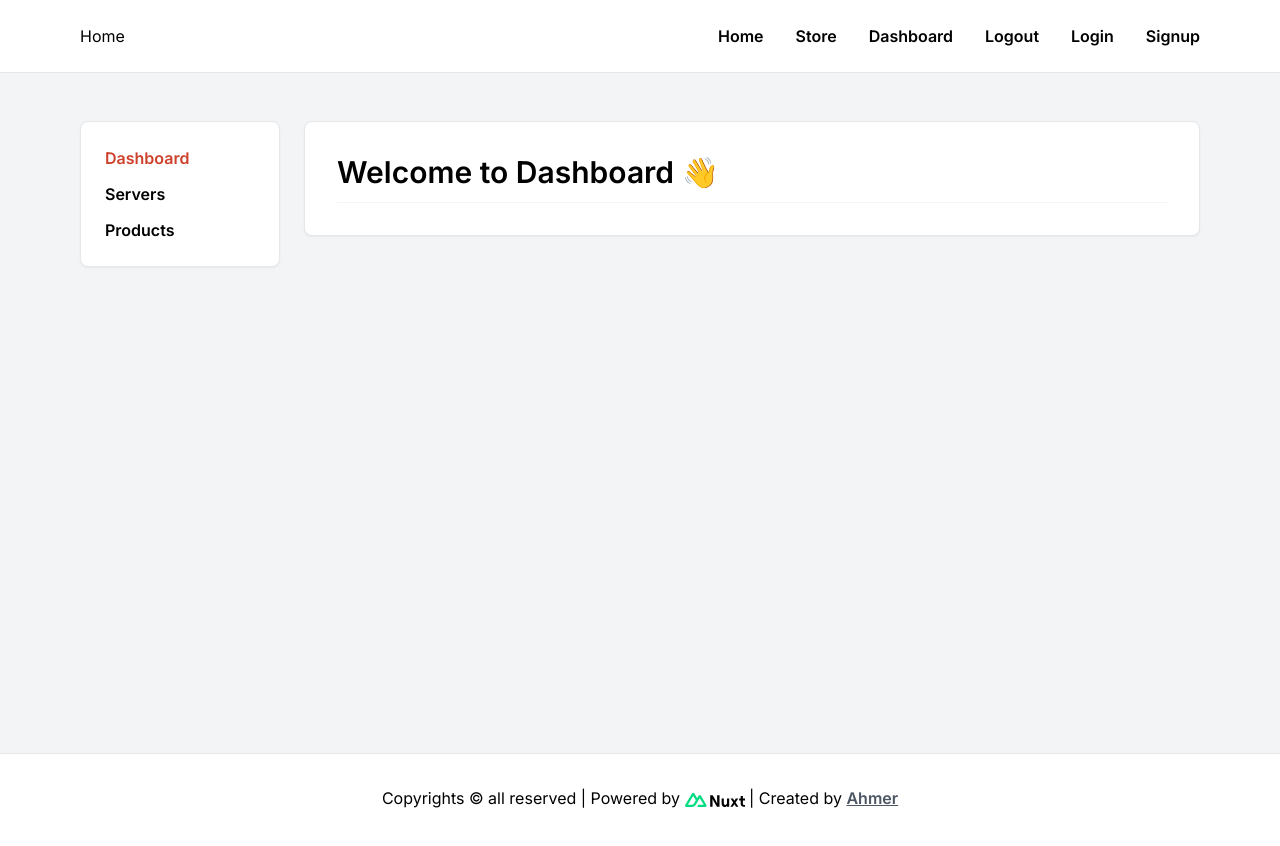
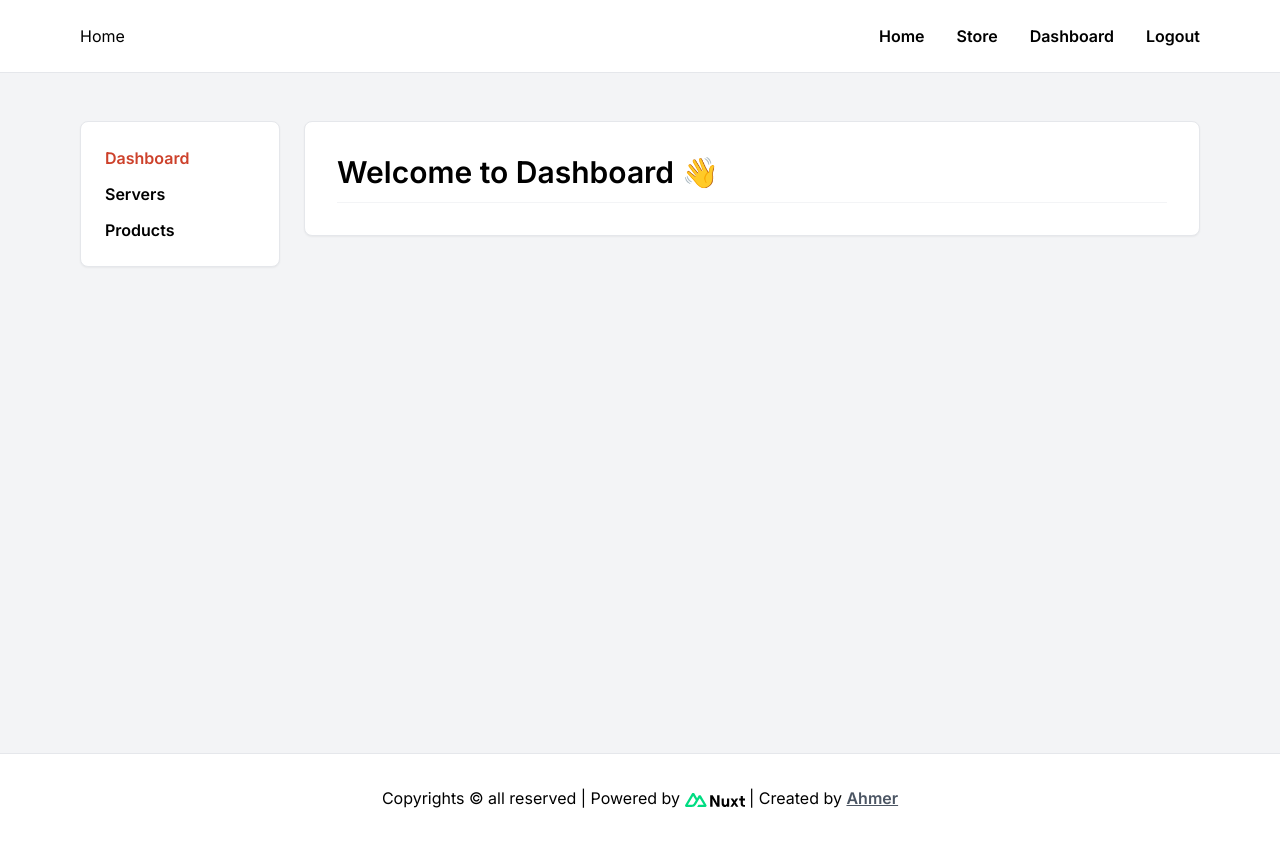
Before and after one commit to webmentordev/rust_donation_system, a Nuxt app: page /dashboard in a window 1280 px wide. Built offline with nearby package versions, Linux system fonts and the light colour scheme; no server answers.

Commit message:
Auth Navbar link check

```diff
--- a/components/Navbar.vue
+++ b/components/Navbar.vue
@@ -7,8 +7,8 @@
                 <nuxt-link class="ml-8" to="/store">Store</nuxt-link>
                 <nuxt-link v-if="auth" class="ml-8" to="/dashboard">Dashboard</nuxt-link>
                 <button v-if="auth" @click="logoutHandler" class="ml-8">Logout</button>
-                <nuxt-link class="ml-8" to="/auth/login">Login</nuxt-link>
-                <nuxt-link class="ml-8" to="/auth/signup">Signup</nuxt-link>
+                <nuxt-link v-if="!auth" class="ml-8" to="/auth/login">Login</nuxt-link>
+                <nuxt-link v-if="!auth" class="ml-8" to="/auth/signup">Signup</nuxt-link>
             </ul>
         </div>
     </nav>
@@ -26,7 +26,7 @@
 
     onMounted(() => {
         const cookie = useCookie('token');
-        if(cookie){
+        if(cookie != null){
             auth.value = cookie
             authState.value = true
         }
--- a/pages/auth/login.vue
+++ b/pages/auth/login.vue
@@ -16,6 +16,7 @@
                     <Button type="submit" text="Login Now"/>
                 </div>
             </form>
+            <Loading v-if="isLoading" text="Logging In..." />
             </div>
         </div>
     </section>
@@ -40,6 +41,8 @@
     const token = useCookie('token');
     const state = useAuthState();
 
+    const isLoading = ref(false);
+
     onMounted(() => {
         if(state.value){
             useRouter().push('/dashboard');
@@ -47,6 +50,7 @@
     })
 
     const loginHandler = () => {
+        isLoading.value = true;
         const formData = {
             email: email.value,
             password: password.value
@@ -57,6 +61,7 @@
             }).then((result) => {
                 token.value = result.data.token;
                 state.value = result.data.token;
+                isLoading.value = false;
                 useRouter().push('/dashboard');
             }).catch((error) => {
                 console.log(error);
```
